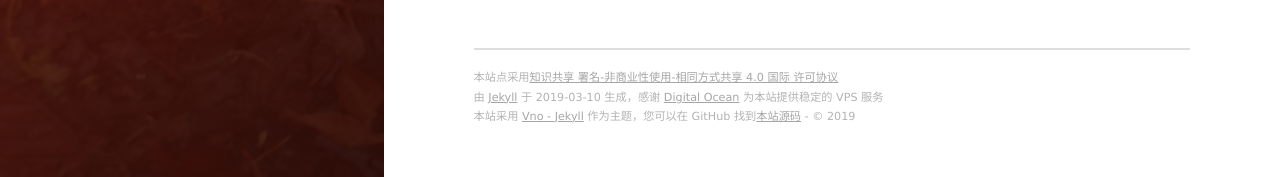
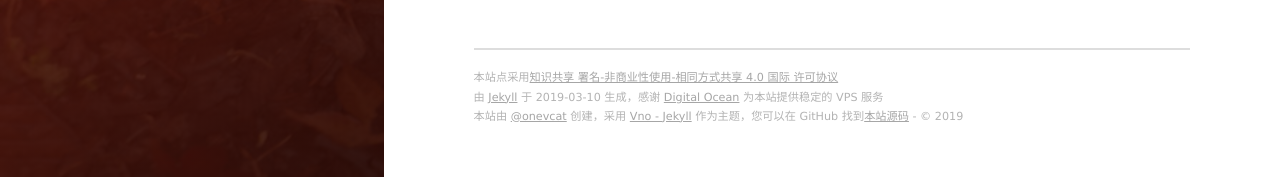
Before and after one commit to GhotsboyD/GhotsboyD.github.io, a Jekyll site: the page built from _posts/2016-02-15-sample-post.markdown, in a window 1280 px wide and 1219 px high. Shown: the part 1039-1216 px from the top of the window. Built offline with Jekyll 4.4.1, drawn with Linux system fonts in a browser that asks for light colours; nearby versions of some CDN libraries; comment, search, counter and statistics services are not loaded.

Commit message:
Update _config.yml

```diff
--- a/_config.yml
+++ b/_config.yml
@@ -4,7 +4,11 @@
 subtitle: 岁月绵长，要对爱的事不遗余力
 welcome_message: 生活分享，技术交流，欢迎来访
 description:
-creator:
+creator: <a href="https://onev.cat">@onevcat</a>
+
+url: "https://onevcat.com"
+
+permalink: /:year/:month/:title/
 
 
 
```
